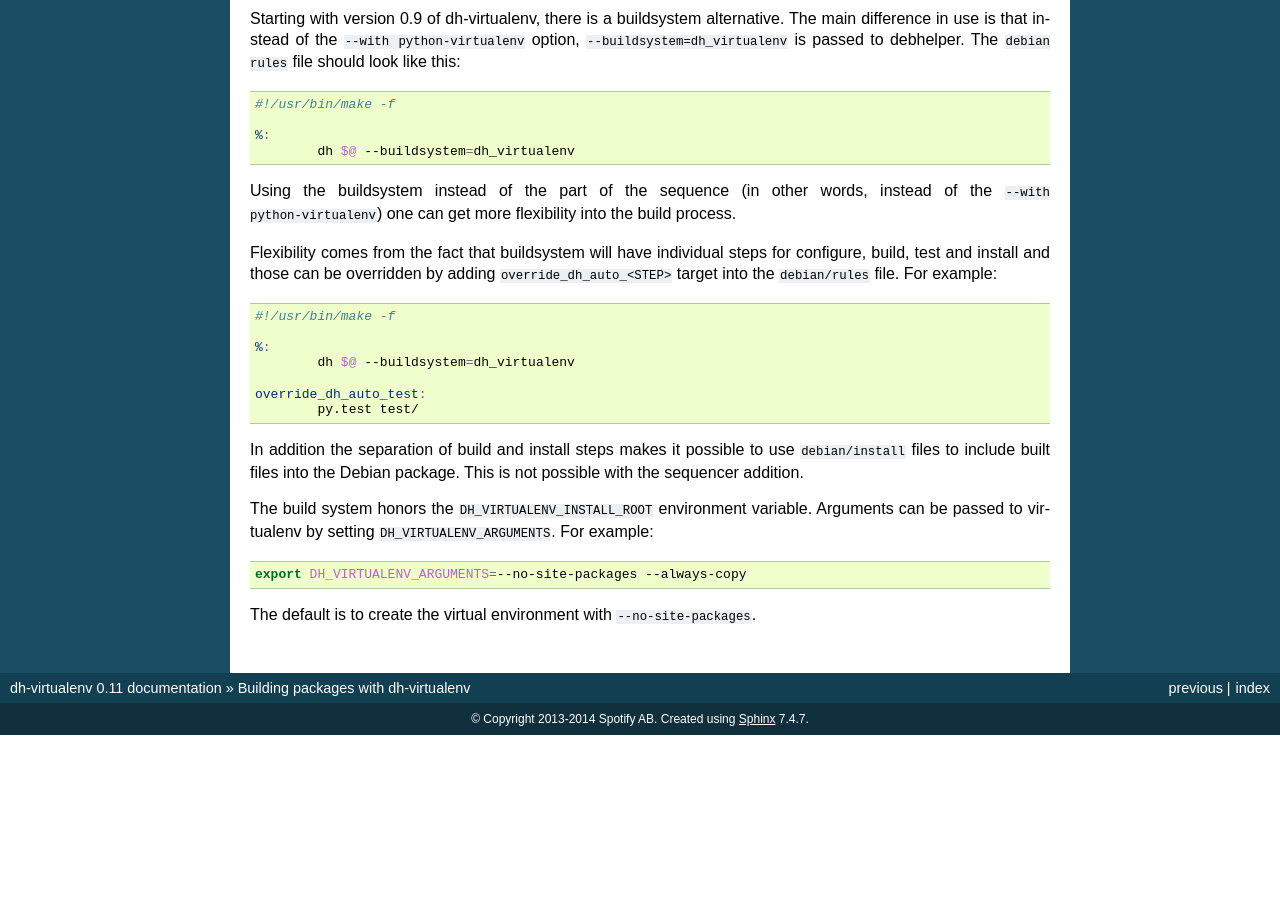
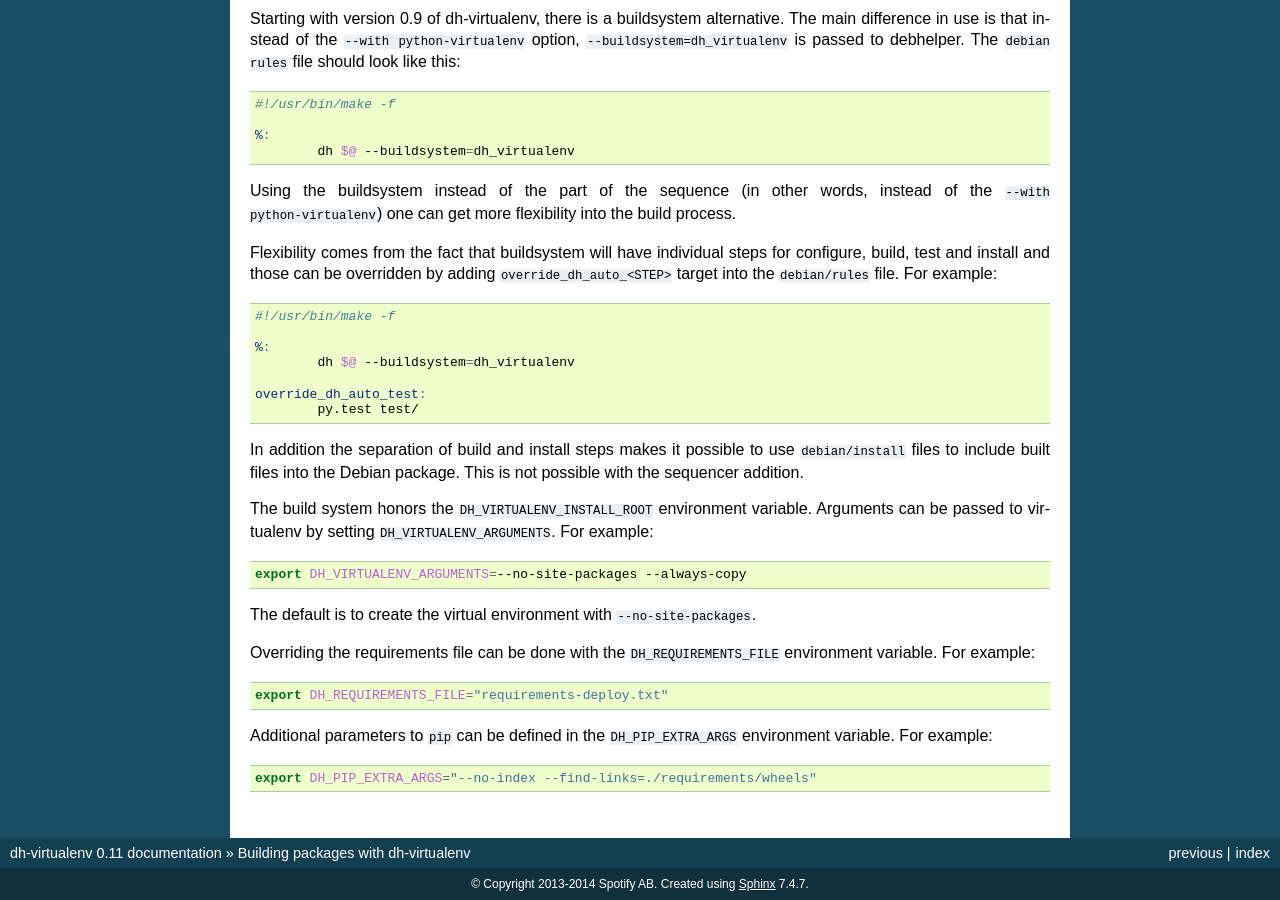
Before and after one commit to spotify/dh-virtualenv, a Sphinx documentation site: the page built from doc/usage.rst, in a window 1280 px wide and 900 px high, scrolled down 2856 px. Built offline with Sphinx 7.4.7, drawn with Linux system fonts in a browser that asks for light colours; before the commit the page ends 3591 px from its top, so only the background shows below that.

```diff
--- a/doc/usage.rst
+++ b/doc/usage.rst
@@ -243,3 +243,17 @@ variable. Arguments can be passed to virtualenv by setting
   export DH_VIRTUALENV_ARGUMENTS=--no-site-packages --always-copy
 
 The default is to create the virtual environment with ``--no-site-packages``.
+
+Overriding the requirements file can be done with the ``DH_REQUIREMENTS_FILE`` environment
+variable. For example:
+
+.. code-block:: make
+
+  export DH_REQUIREMENTS_FILE="requirements-deploy.txt"
+
+Additional parameters to ``pip`` can be defined in the ``DH_PIP_EXTRA_ARGS`` environment
+variable. For example:
+
+.. code-block:: make
+
+  export DH_PIP_EXTRA_ARGS="--no-index --find-links=./requirements/wheels"
```
Also changed, not shown: 1 other file.
